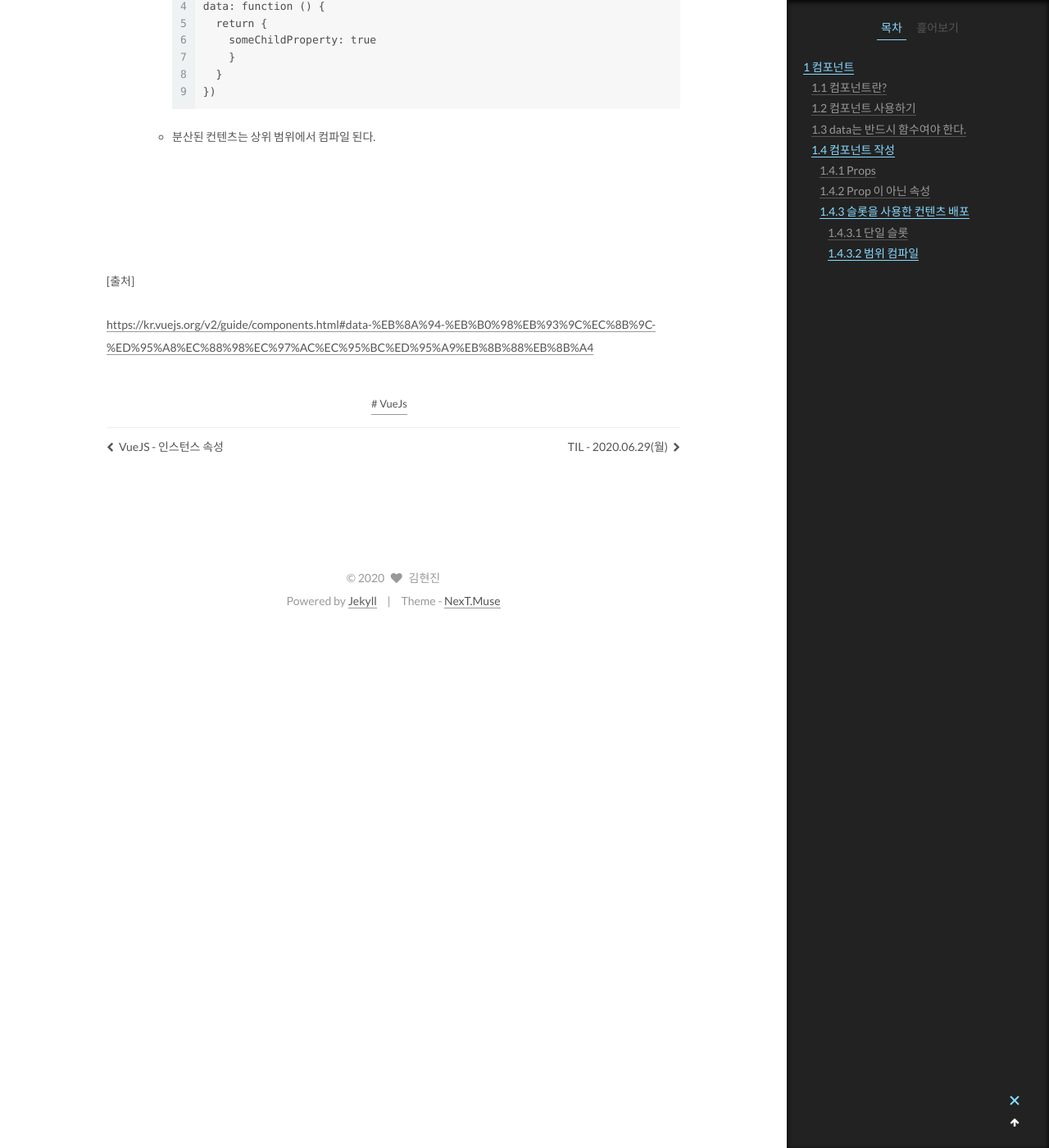
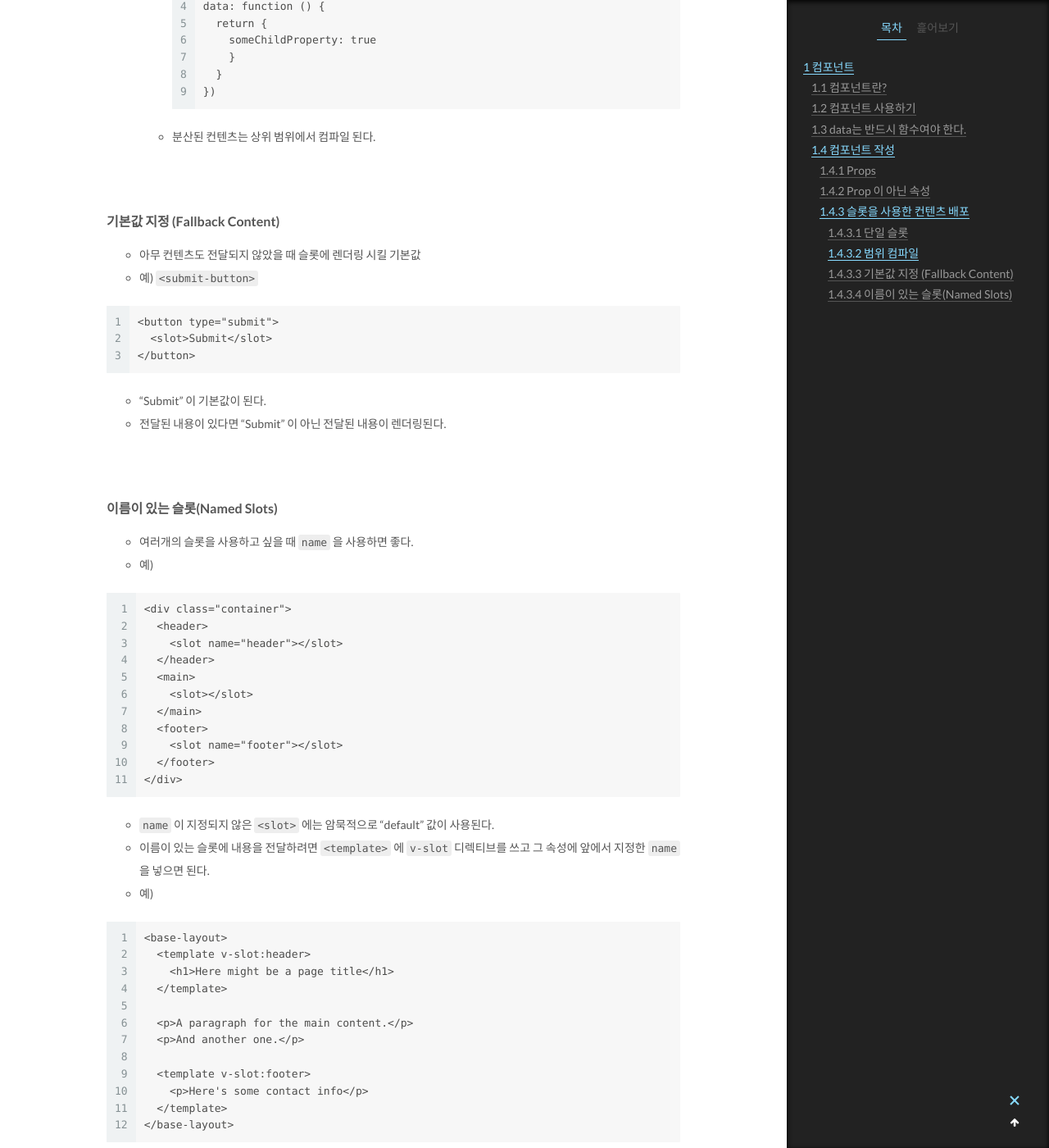
Before and after one commit to doozi316/doozi316.github.io, a Jekyll site: the page built from _posts/2020-06-29-Vue1.md, in a window 1280 px wide and 1400 px high, scrolled down 16318 px. Shown: the whole window at 82% size. Built offline with Jekyll 4.4.1, drawn with Linux system fonts in a browser that asks for light colours; comment, search, counter and statistics services are not loaded; some of the changed text lies outside the part shown.

Commit message:
Vue1 Modify

````diff
--- a/_posts/2020-06-29-Vue1.md
+++ b/_posts/2020-06-29-Vue1.md
@@ -747,12 +747,68 @@ bus.$on('is-selected', function (id) {
 <Br/>
 
 
+#### 기본값 지정 (Fallback Content)
 
+- 아무 컨텐츠도 전달되지 않았을 때 슬롯에 렌더링 시킬 기본값
+- 예) `<submit-button>`
+
+```
+<button type="submit">
+  <slot>Submit</slot>
+</button>
+```
+
+- "Submit" 이 기본값이 된다.
+- 전달된 내용이 있다면 "Submit" 이 아닌 전달된 내용이 렌더링된다.
+
+<br/>
+
+#### 이름이 있는 슬롯(Named Slots)
+
+- 여러개의 슬롯을 사용하고 싶을 때 `name` 을 사용하면 좋다.
+- 예)
+
+```
+<div class="container">
+  <header>
+    <slot name="header"></slot>
+  </header>
+  <main>
+    <slot></slot>
+  </main>
+  <footer>
+    <slot name="footer"></slot>
+  </footer>
+</div>
+```
+
+- `name` 이 지정되지 않은 `<slot>` 에는 암묵적으로 "default" 값이 사용된다.
+- 이름이 있는 슬롯에 내용을 전달하려면 `<template>` 에 `v-slot` 디렉티브를 쓰고 그 속성에 앞에서 지정한 `name` 을 넣으면 된다.
+- 예)
+
+```
+<base-layout>
+  <template v-slot:header>
+    <h1>Here might be a page title</h1>
+  </template>
+
+  <p>A paragraph for the main content.</p>
+  <p>And another one.</p>
+
+  <template v-slot:footer>
+    <p>Here's some contact info</p>
+  </template>
+</base-layout>
+```
+
+- `v-slot` 을 쓴 `<template>` 으로 싸여있지 않은 내용물들은 디폴트 슬롯에 해당하는 것으로 간주
+- 디폴트를 명시해줘도 된다. `<template v-slot:defalut>`
+- 삭제될 예정인 `slot` 속성과 다르게 `v-slot` 만 `<template>` 태그에 추가할 수 있다
+
+<br/>
 
 <br/>
 <br/>
 
-[출처]
-<br/>
-
+[출처] <br/>
 <https://kr.vuejs.org/v2/guide/components.html#data-%EB%8A%94-%EB%B0%98%EB%93%9C%EC%8B%9C-%ED%95%A8%EC%88%98%EC%97%AC%EC%95%BC%ED%95%A9%EB%8B%88%EB%8B%A4>
````
